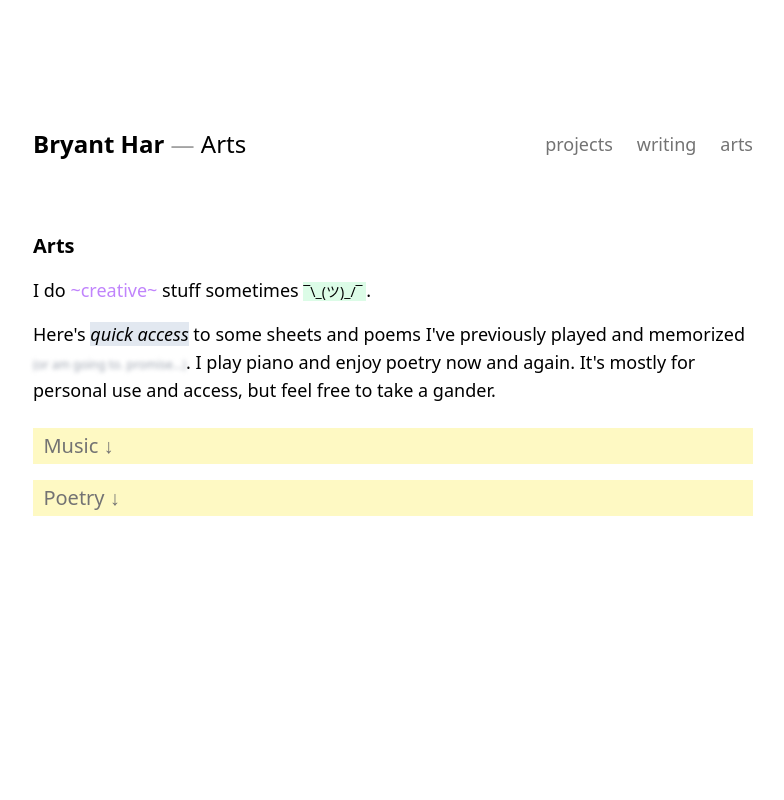
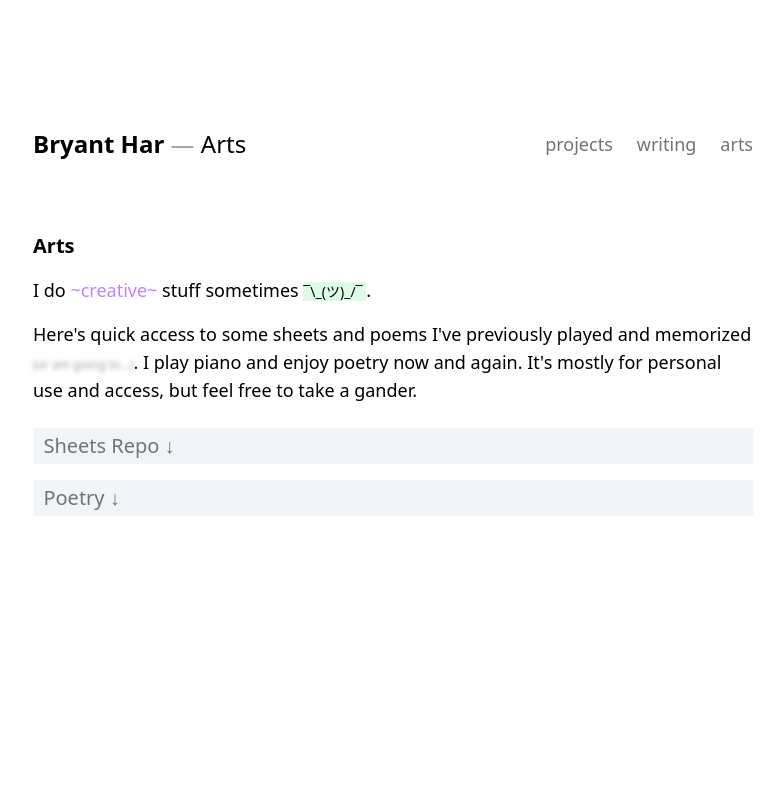
Before and after one commit to bryant-har/bryanthar.com, a Next.js app in the folder etamac/: page /about/arts in a window 1280 px wide. Shown: the top 800 px of the page, without its empty margins (247-1031 px from the left). Built offline with nearby package versions, Linux system fonts and the light colour scheme.

Commit message:
Modify arts

```diff
--- a/etamac/src/pages/about/arts.js
+++ b/etamac/src/pages/about/arts.js
@@ -12,14 +12,14 @@ export default function Arts() {
           I do <it className=" text-purple-400">~creative~</it> stuff sometimes <span className=" text-sm bg-green-100"> ¯\_(ツ)_/¯ </span>.
         </p>
         <p className="py-4">
-          Here's <em className=" bg-slate-200">quick access</em> to some sheets and poems I've previously played and memorized
-          <it className="hover:blur-none blur-[2px] text-gray-400 text-xs transition-all"> (or am going to. promise...)</it>.
+          Here's quick access to some sheets and poems I've previously played and memorized
+          <it className="hover:blur-none blur-[2px] text-gray-400 text-xs transition-all"> (or am going to...)</it>.
           I play piano and enjoy poetry now and again.
           It's mostly for personal use and access, but feel free to take a gander.
         </p>
         <div className="py-2 grid gap-y-4">
-          <Link className="staticlink py-1 bg-yellow-100 text-xl" href="#sheets"> &nbsp; Music ↓ &nbsp;</Link>
-          <Link className="staticlink py-1 bg-yellow-100 text-xl" href="#poems"> &nbsp; Poetry ↓ &nbsp; </Link>
+          <Link className="staticlink py-1 bg-slate-100 text-xl" href="#sheets"> &nbsp; Sheets Repo ↓ &nbsp;</Link>
+          <Link className="staticlink py-1 bg-slate-100 text-xl" href="#poems"> &nbsp; Poetry ↓ &nbsp; </Link>
         </div >
 
       </section >
```
